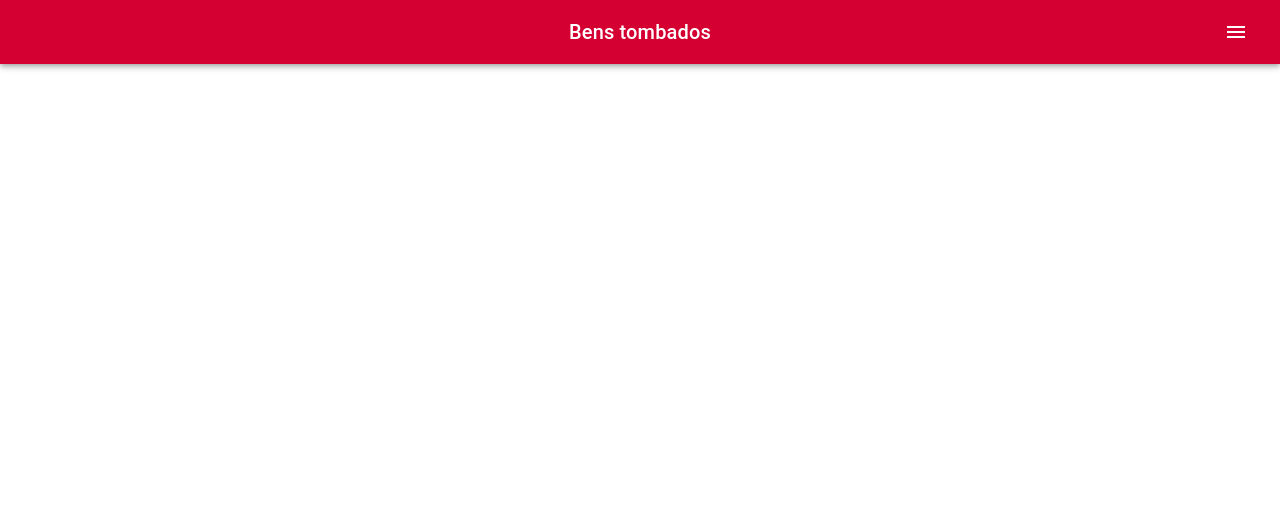
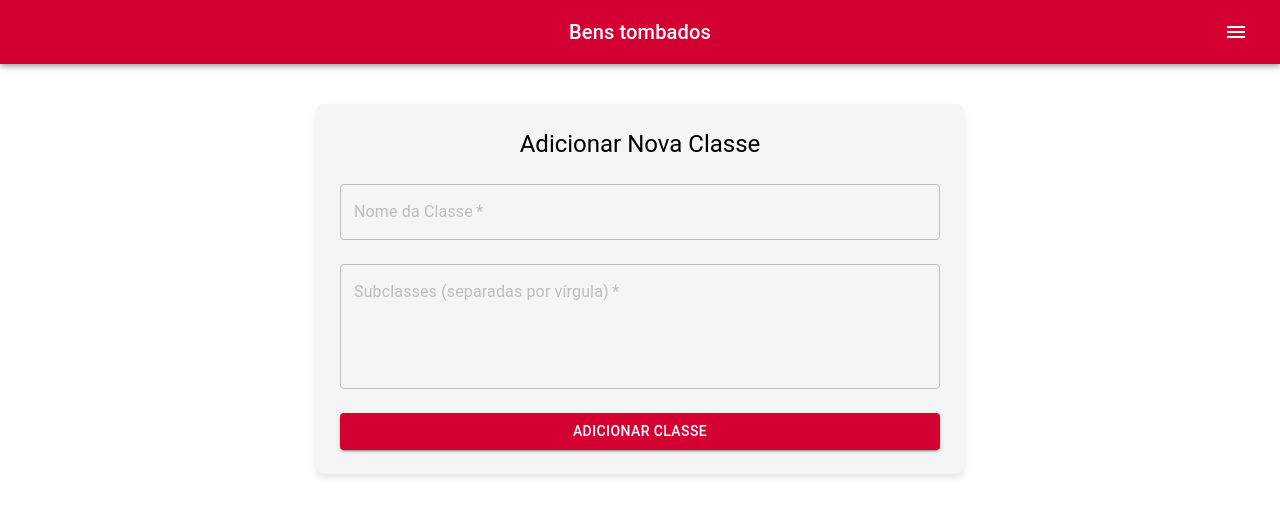
Before and after one commit to BrunoAlvesTavares/bens-tombados, a React (Create React App) app in the folder bens-tombados-fe/: page /adicionar-classe in a window 1280 px wide. Before the commit this address had no page. Shown: the top 516 px of the page. Built offline with nearby package versions, Linux system fonts and the light colour scheme.

Commit message:
feat: added others forms

```diff
--- a/bens-tombados-fe/src/App.js
+++ b/bens-tombados-fe/src/App.js
@@ -9,7 +9,9 @@ import AdicionarAtoLegal from './pages/ato-legal/adicionar-ato-legal';
 import Distrito from './pages/distrito/distrito';
 import Municipio from './pages/municipio/municipio';
 import Categoria from './pages/categoria/categoria';
+import AdicionarCategoria from './pages/categoria/adicionar-categoria'
 import Classe from './pages/classe/classe';
+import AdicionarClasse from './pages/classe/adicionar-classe';
 import SubClasse from './pages/subclasse/subclasse';
 import Processo from './pages/processo/processo';
 import Paper from '@mui/material/Paper'; // Importando o Paper do Material UI
@@ -82,6 +84,8 @@ function App() {
           <Route path="/processo" element={<Processo />} />
           <Route path="/adicionar-livro" element={<AdicionarLivro />} />
           <Route path="/adicionar-ato-legal" element={<AdicionarAtoLegal />} />
+          <Route path="/adicionar-categoria" element={<AdicionarCategoria />} />
+          <Route path="/adicionar-classe" element={<AdicionarClasse />} />
         </Routes>
       </div>
     </Router>
--- /dev/null
+++ b/bens-tombados-fe/src/pages/categoria/adicionar-categoria.js
@@ -0,0 +1,119 @@
+import React, { useState } from 'react';
+import { TextField, Button, Box, Typography } from '@mui/material';
+import { useNavigate } from 'react-router-dom';
+import axios from 'axios';
+
+const API_URL = 'http://localhost:3000/categorias';
+
+export default function AdicionarCategoria() {
+  const [nomeCategoria, setNomeCategoria] = useState('');
+  const [descricao, setDescricao] = useState('');
+  const navigate = useNavigate();
+
+  const handleSubmit = async (event) => {
+    event.preventDefault();
+
+    const newCategoria = {
+      nomeCategoria: nomeCategoria,
+      descricao: descricao,
+    };
+
+    try {
+      await axios.post(API_URL, newCategoria);
+      alert('Categoria adicionada com sucesso!');
+      navigate('/'); // Redireciona para a página principal após a adição
+    } catch (error) {
+      console.error('Erro ao adicionar categoria:', error);
+      alert('Erro ao adicionar categoria.');
+    }
+  };
+
+  return (
+    <Box
+      sx={{
+        width: '100%',
+        maxWidth: '600px',
+        margin: '0 auto',
+        padding: 3,
+        display: 'flex',
+        flexDirection: 'column',
+        alignItems: 'center',
+        backgroundColor: '#f5f5f5',
+        boxShadow: '0px 4px 6px rgba(0, 0, 0, 0.1)',
+        borderRadius: 2,
+        marginTop: 5,
+      }}
+    >
+      <Typography variant="h5" sx={{ mb: 3 }}>
+        Adicionar Nova Categoria
+      </Typography>
+      <form onSubmit={handleSubmit} style={{ width: '100%' }}>
+        <TextField
+          label="Nome da Categoria"
+          fullWidth
+          value={nomeCategoria}
+          onChange={(e) => setNomeCategoria(e.target.value)}
+          required
+          sx={{
+            mb: 3,
+            '& .MuiOutlinedInput-root': {
+              '& fieldset': {
+                borderColor: '#BDBDBD',
+              },
+              '&:hover fieldset': {
+                borderColor: '#BDBDBD',
+              },
+              '&.Mui-focused fieldset': {
+                borderColor: '#D50032',
+              },
+            },
+            '& .MuiInputLabel-root': {
+              color: '#BDBDBD',
+            },
+            '& .MuiInputLabel-root.Mui-focused': {
+              color: '#D50032',
+            },
+          }}
+        />
+        <TextField
+          label="Descrição"
+          fullWidth
+          value={descricao}
+          onChange={(e) => setDescricao(e.target.value)}
+          required
+          multiline
+          rows={4}
+          sx={{
+            mb: 3,
+            '& .MuiOutlinedInput-root': {
+              '& fieldset': {
+                borderColor: '#BDBDBD',
+              },
+              '&:hover fieldset': {
+                borderColor: '#BDBDBD',
+              },
+              '&.Mui-focused fieldset': {
+                borderColor: '#D50032',
+              },
+            },
+            '& .MuiInputLabel-root': {
+              color: '#BDBDBD',
+            },
+            '& .MuiInputLabel-root.Mui-focused': {
+              color: '#D50032',
+            },
+          }}
+        />
+        <Button
+          variant="contained"
+          color="primary"
+          type="submit"
+          fullWidth
+          sx={{ backgroundColor: '#D50032', '&:hover': { backgroundColor: '#C40029' } }}
+        >
+          Adicionar Categoria
+        </Button>
+      </form>
+    </Box>
+  );
+}
--- /dev/null
+++ b/bens-tombados-fe/src/pages/classe/adicionar-classe.js
@@ -0,0 +1,119 @@
+import React, { useState } from 'react';
+import { TextField, Button, Box, Typography } from '@mui/material';
+import { useNavigate } from 'react-router-dom';
+import axios from 'axios';
+
+const API_URL = 'http://localhost:3000/classes';
+
+export default function AdicionarClasse() {
+  const [nomeClasse, setNomeClasse] = useState('');
+  const [subclasses, setSubclasses] = useState('');
+  const navigate = useNavigate();
+
+  const handleSubmit = async (event) => {
+    event.preventDefault();
+
+    const newClasse = {
+      nomeClasse: nomeClasse,
+      subclasses: subclasses.split(',').map(subclass => subclass.trim()), // Divide a string de subclasses e remove espaços extras
+    };
+
+    try {
+      await axios.post(API_URL, newClasse);
+      alert('Classe adicionada com sucesso!');
+      navigate('/'); // Redireciona para a página principal após a adição
+    } catch (error) {
+      console.error('Erro ao adicionar classe:', error);
+      alert('Erro ao adicionar classe.');
+    }
+  };
+
+  return (
+    <Box
+      sx={{
+        width: '100%',
+        maxWidth: '600px',
+        margin: '0 auto',
+        padding: 3,
+        display: 'flex',
+        flexDirection: 'column',
+        alignItems: 'center',
+        backgroundColor: '#f5f5f5',
+        boxShadow: '0px 4px 6px rgba(0, 0, 0, 0.1)',
+        borderRadius: 2,
+        marginTop: 5,
+      }}
+    >
+      <Typography variant="h5" sx={{ mb: 3 }}>
+        Adicionar Nova Classe
+      </Typography>
+      <form onSubmit={handleSubmit} style={{ width: '100%' }}>
+        <TextField
+          label="Nome da Classe"
+          fullWidth
+          value={nomeClasse}
+          onChange={(e) => setNomeClasse(e.target.value)}
+          required
+          sx={{
+            mb: 3,
+            '& .MuiOutlinedInput-root': {
+              '& fieldset': {
+                borderColor: '#BDBDBD',
+              },
+              '&:hover fieldset': {
+                borderColor: '#BDBDBD',
+              },
+              '&.Mui-focused fieldset': {
+                borderColor: '#D50032',
+              },
+            },
+            '& .MuiInputLabel-root': {
+              color: '#BDBDBD',
+            },
+            '& .MuiInputLabel-root.Mui-focused': {
+              color: '#D50032',
+            },
+          }}
+        />
+        <TextField
+          label="Subclasses (separadas por vírgula)"
+          fullWidth
+          value={subclasses}
+          onChange={(e) => setSubclasses(e.target.value)}
+          required
+          multiline
+          rows={4}
+          sx={{
+            mb: 3,
+            '& .MuiOutlinedInput-root': {
+              '& fieldset': {
+                borderColor: '#BDBDBD',
+              },
+              '&:hover fieldset': {
+                borderColor: '#BDBDBD',
+              },
+              '&.Mui-focused fieldset': {
+                borderColor: '#D50032',
+              },
+            },
+            '& .MuiInputLabel-root': {
+              color: '#BDBDBD',
+            },
+            '& .MuiInputLabel-root.Mui-focused': {
+              color: '#D50032',
+            },
+          }}
+        />
+        <Button
+          variant="contained"
+          color="primary"
+          type="submit"
+          fullWidth
+          sx={{ backgroundColor: '#D50032', '&:hover': { backgroundColor: '#C40029' } }}
+        >
+          Adicionar Classe
+        </Button>
+      </form>
+    </Box>
+  );
+}
```
